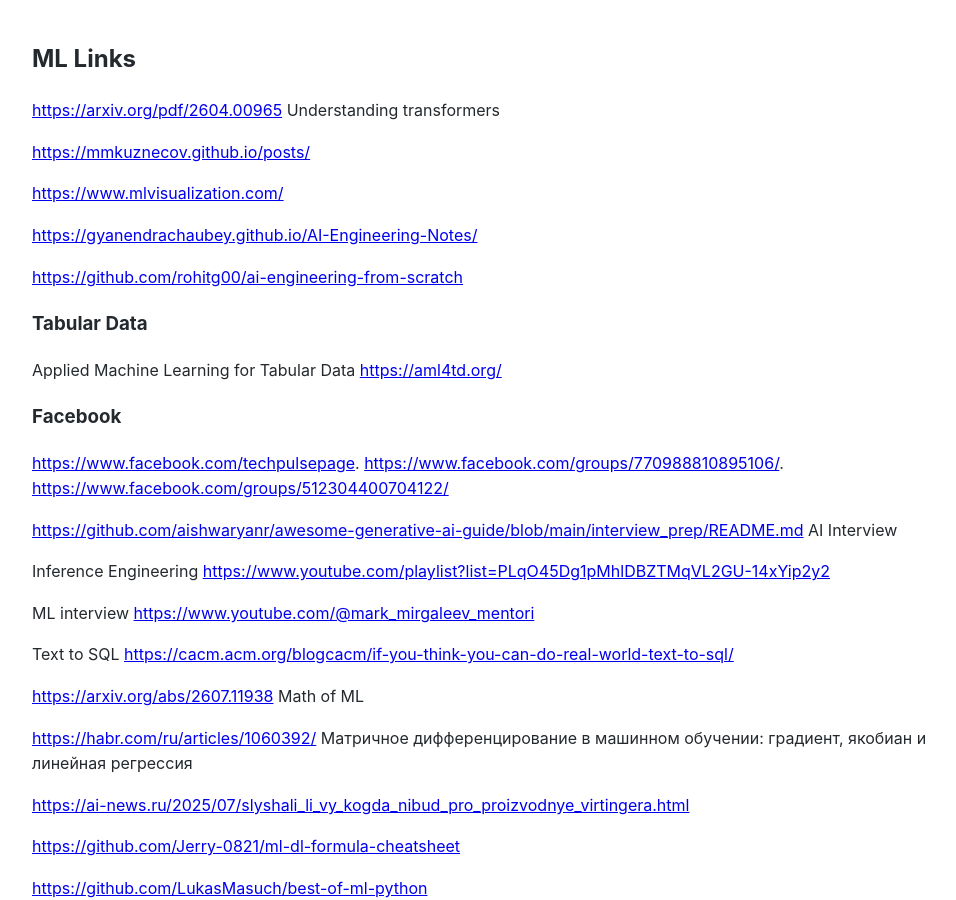
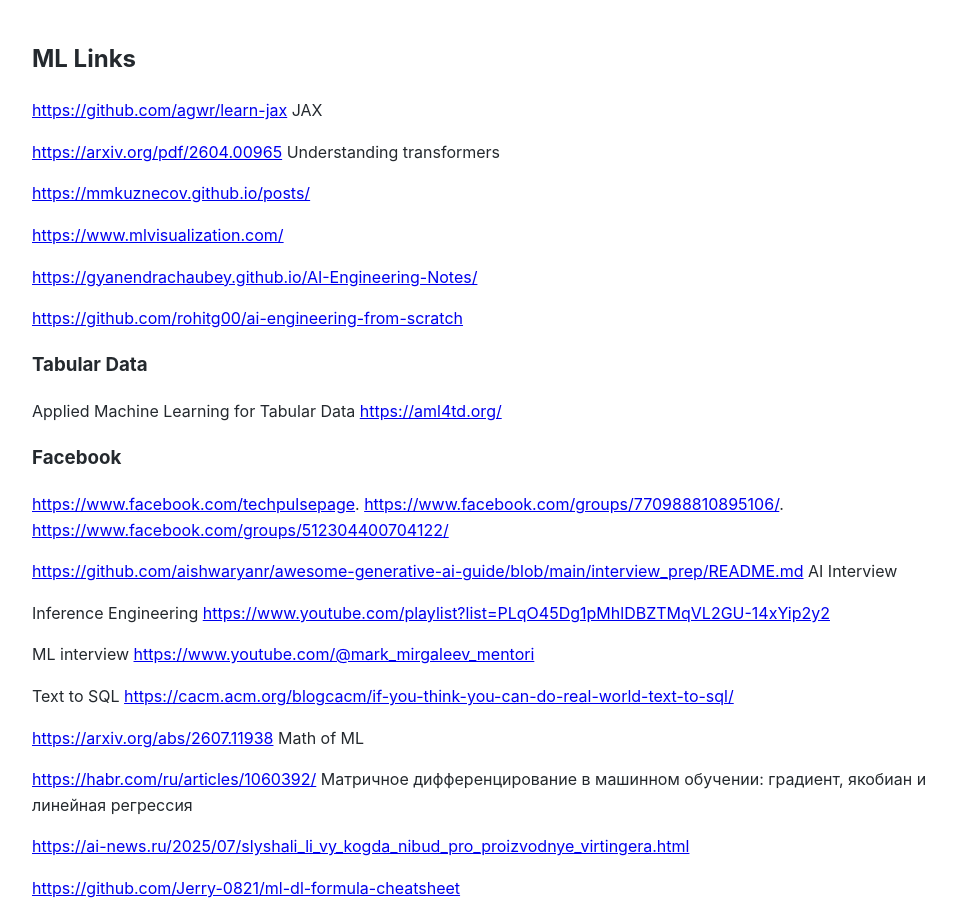
Before and after one commit to Michael-Lubinsky/michael-lubinsky.github.com, a Jekyll site: the page built from ml/mamba.md, in a window 1280 px wide and 900 px high. Shown: the whole window, without its empty margins (158-1114 px from the left). Built offline with Jekyll 4.4.1, drawn with Linux system fonts in a browser that asks for light colours; our own code applies the rules of GitHub Pages for plain Markdown files.

Commit message:
Add new ML links to mamba.md

```diff
--- a/ml/mamba.md
+++ b/ml/mamba.md
@@ -1,5 +1,6 @@
 ## ML Links
 
+<https://github.com/agwr/learn-jax> JAX
 
 <https://arxiv.org/pdf/2604.00965> Understanding transformers
 
```
